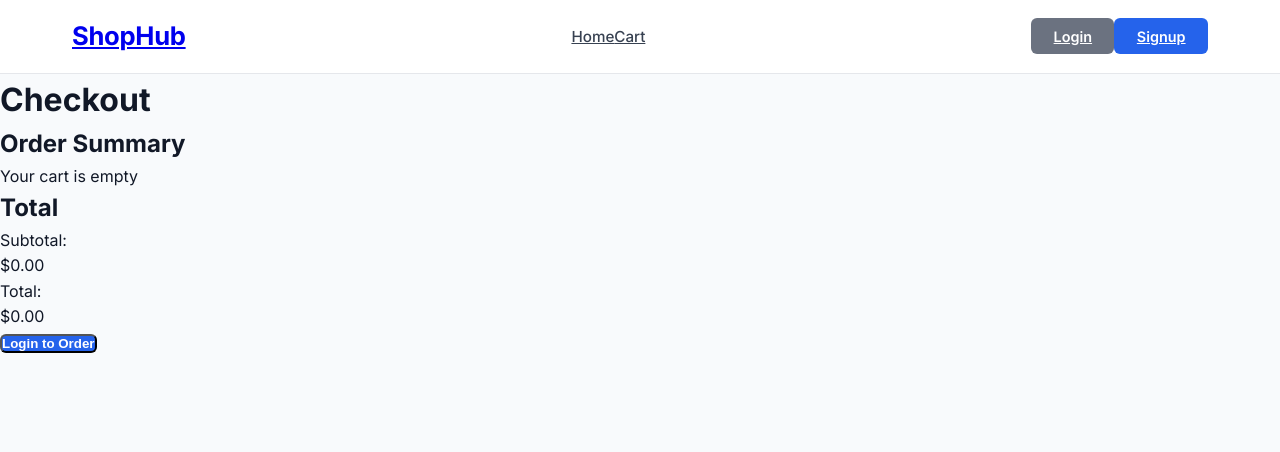
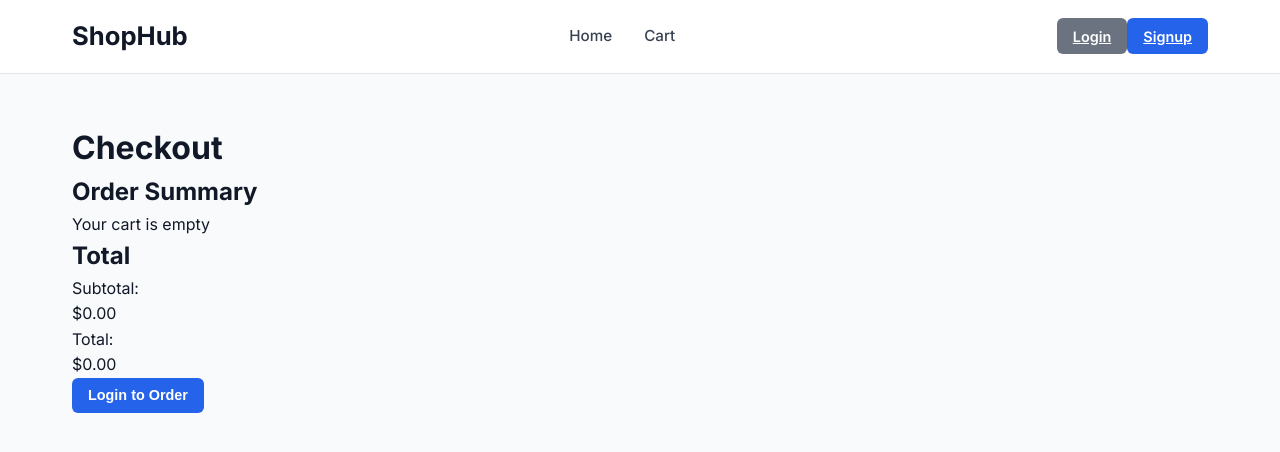
Before and after one commit to Prabathsai1/ecommerce, a React (Vite) app: page /checkout in a window 1280 px wide. Shown: the top 452 px of the page. Built offline with nearby package versions, Linux system fonts and the light colour scheme.

Commit message:
Refactor CSS for layout and styling improvements

```diff
--- a/src/App.css
+++ b/src/App.css
@@ -12,11 +12,27 @@
 /* ============================= */
 body {
   font-family: "Inter", -apple-system, BlinkMacSystemFont, "Segoe UI", sans-serif;
-  background-color: #f8fafc;
+  background: #f8fafc;
   color: #111827;
   font-size: 16px;
   line-height: 1.6;
-  font-weight: 400;
+}
+
+.app {
+  min-height: 100vh;
+  display: flex;
+  flex-direction: column;
+}
+
+.page {
+  flex: 1;
+  padding: 3rem 0;
+}
+
+.container {
+  max-width: 1200px;
+  margin: 0 auto;
+  padding: 0 2rem;
 }
 
 /* ============================= */
@@ -24,8 +40,11 @@ body {
 /* ============================= */
 .navbar {
   background: #ffffff;
+  border-bottom: 1px solid #e5e7eb;
   padding: 1rem 0;
-  border-bottom: 1px solid #e5e7eb;
+  position: sticky;
+  top: 0;
+  z-index: 100;
 }
 
 .navbar-container {
@@ -40,22 +59,28 @@ body {
 .navbar-brand {
   font-size: 1.6rem;
   font-weight: 700;
-  letter-spacing: -0.3px;
+  text-decoration: none;
+  color: #111827;
+}
+
+.navbar-links {
+  display: flex;
+  gap: 2rem;
 }
 
 .navbar-link {
   font-size: 0.95rem;
   font-weight: 500;
+  text-decoration: none;
   color: #374151;
 }
 
-.navbar-auth .btn {
-  font-size: 0.9rem;
-  padding: 0.6rem 1.4rem;
+.navbar-link:hover {
+  color: #2563eb;
 }
 
 /* ============================= */
-/* HERO SECTION */
+/* HERO */
 /* ============================= */
 .home-hero {
   text-align: center;
@@ -63,53 +88,115 @@ body {
 }
 
 .home-title {
-  font-size: 2.8rem;      /* reduced from huge */
-  font-weight: 700;       /* less heavy than 800 */
-  letter-spacing: -0.5px;
+  font-size: 2.8rem;
+  font-weight: 700;
   margin-bottom: 1rem;
 }
 
 .home-subtitle {
   font-size: 1.1rem;
-  font-weight: 400;
   color: #6b7280;
 }
 
 /* ============================= */
-/* PRODUCT CARDS */
+/* PRODUCT GRID */
 /* ============================= */
+.product-grid {
+  display: grid;
+  grid-template-columns: repeat(auto-fill, minmax(280px, 1fr));
+  gap: 2rem;
+}
+
+.product-card {
+  background: #ffffff;
+  border-radius: 12px;
+  overflow: hidden;
+  box-shadow: 0 4px 16px rgba(0,0,0,0.05);
+  display: flex;
+  flex-direction: column;
+  transition: 0.25s ease;
+}
+
+.product-card:hover {
+  transform: translateY(-5px);
+}
+
+.product-card-image {
+  width: 100%;
+  height: 220px;
+  object-fit: cover;
+}
+
+.product-card-content {
+  padding: 1.2rem;
+  display: flex;
+  flex-direction: column;
+  gap: 0.8rem;
+}
+
 .product-card-name {
   font-size: 1.05rem;
   font-weight: 600;
-  margin-bottom: 0.4rem;
 }
 
 .product-card-price {
   font-size: 1.25rem;
   font-weight: 700;
   color: #2563eb;
-  margin-bottom: 1rem;
+}
+
+.product-card-actions {
+  display: flex;
+  gap: 0.8rem;
 }
 
 .product-card-actions .btn {
-  font-size: 0.9rem;
-  padding: 0.6rem 1rem;
+  flex: 1;
 }
 
 /* ============================= */
 /* PRODUCT DETAIL */
 /* ============================= */
+.product-detail {
+  max-width: 1100px;
+  margin: 3rem auto;
+  display: grid;
+  grid-template-columns: 1fr 1fr;
+  gap: 3rem;
+  background: #ffffff;
+  padding: 2.5rem;
+  border-radius: 12px;
+  box-shadow: 0 6px 24px rgba(0,0,0,0.06);
+}
+
+.product-detail-image {
+  width: 100%;
+  border-radius: 12px;
+  overflow: hidden;
+}
+
+.product-detail-image img {
+  width: 100%;
+  height: 400px;
+  object-fit: cover;
+}
+
+.product-detail-info {
+  display: flex;
+  flex-direction: column;
+  justify-content: center;
+  gap: 1rem;
+}
+
 .product-detail-name {
   font-size: 2rem;
   font-weight: 700;
-  margin-bottom: 1rem;
 }
 
 .product-detail-price {
   font-size: 1.6rem;
   font-weight: 700;
   color: #2563eb;
-  margin-bottom: 1rem;
 }
 
 .product-detail-description {
@@ -121,8 +208,12 @@ body {
 /* BUTTONS */
 /* ============================= */
 .btn {
+  padding: 0.6rem 1rem;
   border-radius: 6px;
+  font-size: 0.9rem;
   font-weight: 600;
+  border: none;
+  cursor: pointer;
   transition: 0.2s ease;
 }
 
@@ -131,9 +222,17 @@ body {
   color: white;
 }
 
+.btn-primary:hover {
+  background: #1e40af;
+}
+
 .btn-secondary {
   background: #6b7280;
   color: white;
+}
+
+.btn-secondary:hover {
+  background: #4b5563;
 }
 
 /* ============================= */
@@ -147,4 +246,8 @@ body {
   .product-detail {
     grid-template-columns: 1fr;
   }
+
+  .product-detail-image img {
+    height: 300px;
+  }
 }
```
